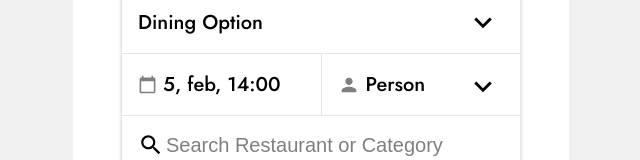
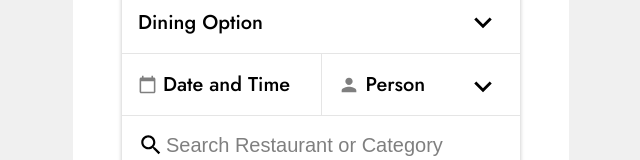
Before and after one commit to natiabosto/dinespace-task, a React (Create React App) app: page / in a window 1280 px wide. Shown: the part 191-351 px from the top of the page, without its empty margins (334-974 px from the left). Built offline with nearby package versions, Linux system fonts and the light colour scheme.

Commit message:
add handlers

```diff
--- a/src/App.js
+++ b/src/App.js
@@ -22,15 +22,6 @@ const Wrapper = styled.div`
 `
 
 function App() {
-
-  const handleScroll = (e) => {
-  //   console.log('scroll', e)
-  }
-
-  React.useEffect(() => {
-    window.addEventListener('scroll', handleScroll);
-  })
-
   return (
     <Wrapper>
       <div className="content__container">
--- a/src/components/Reservation/DateAndTime.js
+++ b/src/components/Reservation/DateAndTime.js
@@ -38,7 +38,7 @@ const Wrapper = styled.div`
         left: -51px;
         width: Calc( 100% + 100px);
         background-color: white;
-        z-index: 3;
+        z-index: 10;
     }
 
     .date-and-time-picker__header {
@@ -237,13 +237,13 @@ const DateAndTime = ({ className }) => {
     const [dateAndTime, setDateAndTime] = React.useState('Date and Time');
     const [isPickerOpen, setIsPickerOpen] = React.useState(false);
 
-    const [selectedDate, setNewDate] = React.useState(new Date());
+    const [selectedDate, setNewDate] = React.useState(undefined);
     const [arrivalTime, setArrivalTime] = React.useState(1);
 
     const availableReservationTimes = [
         {
             id: 1,
-            time: '13:45'
+            time: 'ASAP'
         },
         {
             id: 2,
@@ -309,6 +309,18 @@ const DateAndTime = ({ className }) => {
         }
     }
 
+    const handleDateAndTimePickerOpen = () => {
+        setNewDate(new Date());
+        setIsPickerOpen(true);
+        setArrivalTime(1);
+    }
+
+    const handleClear = () => {
+        setNewDate(undefined);
+        setArrivalTime(1);
+        setIsPickerOpen(false);
+    }
+
     React.useEffect(() => {
         if(arrivalTimeRef.current){
             arrivalTimeRef.current.removeEventListener('scroll', handleScroll);
@@ -318,9 +330,9 @@ const DateAndTime = ({ className }) => {
 
     return (
         <Wrapper className={className}>
-            <div className='date-and-time__name' onClick={() => {setIsPickerOpen(true)}}>
+            <div className='date-and-time__name' onClick={handleDateAndTimePickerOpen}>
                 <CalendarTodayIcon className='calendar__icon'/>
-                <label className='calendar-picker-label'> { selectedDate && arrivalTime ? `${selectedDate.getUTCDate()}, ${months[selectedDate.getMonth()]}, ${availableReservationTimes[arrivalTime].time}` : dateAndTime } </label>
+                <label className='calendar-picker-label'> { selectedDate && arrivalTime ? `${selectedDate.getUTCDate()}, ${months[selectedDate.getMonth()]}, ${availableReservationTimes[arrivalTime-1].time}` : dateAndTime } </label>
             </div>
             {
                 isPickerOpen ?
@@ -358,7 +370,7 @@ const DateAndTime = ({ className }) => {
                     </div>
                     <div className='arrival-time-buttons__before'></div>
                     <div className='arrival-time-buttons__container'>
-                        <label className='arrival-time-button__clear' onClick={() => {setIsPickerOpen(false)}} >Clear</label>
+                        <label className='arrival-time-button__clear' onClick={handleClear} >Clear</label>
                         <div className='arrival-time-button__done' onClick={handleArrivalTimeSet}>Done</div>
                     </div>
                 </div>
--- a/src/components/Reservation/DiningOption.js
+++ b/src/components/Reservation/DiningOption.js
@@ -12,6 +12,7 @@ const Wrapper = styled.div`
     padding: 16px;
     display: flex;
     position: relative;
+    z-index: 5;
 
     .dinespace-label {
         pointer-events: none;
```
